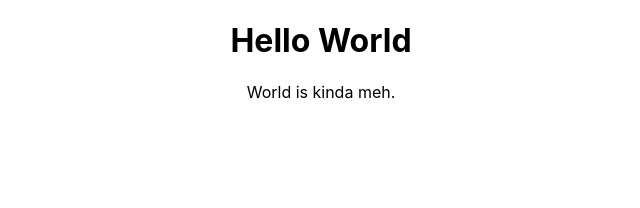
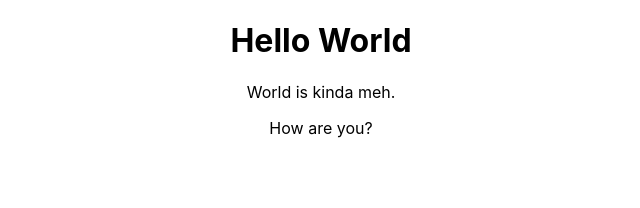
Before and after one commit to rsingh124/tree-fort-help-desk, a React (Create React App) app: page / in a window 1280 px wide. Shown: the top 208 px of the page, without its empty margins (319-959 px from the left). Built offline with nearby package versions, Linux system fonts and the light colour scheme.

Commit message:
how are you

```diff
--- a/src/App.js
+++ b/src/App.js
@@ -7,6 +7,7 @@ function App() {
       <div className="content">
         <h1>Hello World</h1>
         <p>World is kinda meh.</p>
+        <p>How are you?</p>
       </div>
     </div>
   );
```
